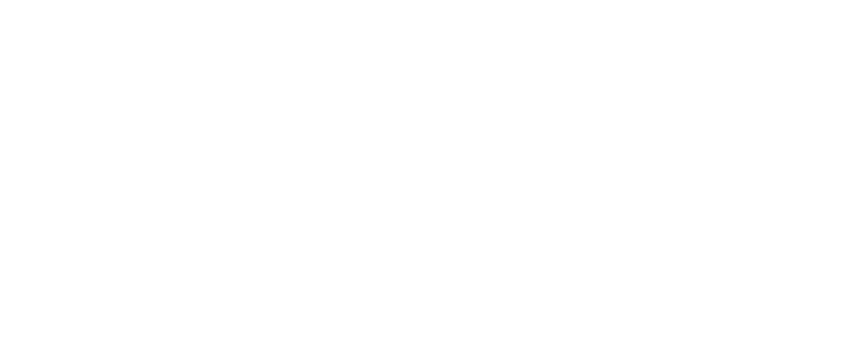
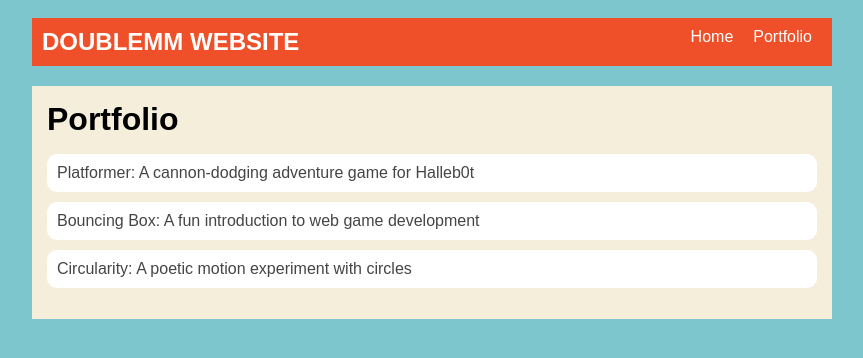
Before and after one commit to Andreycooper22/Andreycooper22.github.io, a plain HTML site: page portfolio.html in a window 1280 px wide. Shown: the whole page, without its empty margins (208-1071 px from the left). Drawn offline with Linux system fonts and the light colour scheme.

Commit message:
add portfolio page to website

```diff
--- a/portfolio.html
+++ b/portfolio.html
@@ -0,0 +1,45 @@
+<!DOCTYPE html>
+<html>
+  <head>
+    <title>DOUBLEMM WEBSITE</title>
+    <link rel="stylesheet" href="style.css" >
+  </head>
+
+  <body>
+    <!-- All content goes here -->
+    <div id="all-contents">
+      <nav>
+<h1>DOUBLEMM WEBSITE</h1>
+<ul id="nav-ul">
+    <li class="nav-li">
+  <a href="index.html">Home</a>
+</li>
+<li class="nav-li">
+  <a href="portfolio.html">Portfolio</a>
+</li>
+
+</ul>
+  </nav>
+
+  <main>
+    <div class="content">
+    <h1>Portfolio</h1>
+    <ul id="portfolio">
+        <li>
+  <a href="fsd-projects/platformer/">Platformer: A cannon-dodging adventure game for Halleb0t</a>
+</li>
+<li>
+  <a href="fsd-projects/bouncing-box/">Bouncing Box: A fun introduction to web game development</a>
+</li>
+<li>
+  <a href="fsd-projects/circularity/">Circularity: A poetic motion experiment with circles</a>
+</li>
+
+    </ul>
+  </div>
+
+  </main>
+</div>
+    </div>
+  </body>
+</html>
--- a/style.css
+++ b/style.css
@@ -72,6 +72,32 @@ main {
   margin-top: 20px;
 }
 
-h2, h3 {
+h2,
+h3 {
   margin: 0px;
 }
+/* Portfolio styles */
+.content h1 {
+  color: black;
+}
+
+#portfolio {
+  list-style-type: none;
+  padding-left: 0;
+}
+
+#portfolio li {
+  background: #fff;
+  padding: 10px;
+  border-radius: 10px;
+  margin-bottom: 10px;
+}
+
+#portfolio li:hover {
+  background: #eee;
+}
+
+#portfolio a {
+  text-decoration: none;
+  color: #454545;
+}
```
Also changed, not shown: index.html (+7 -7 lines). Lines whose indentation alone changed are shown as unchanged.
